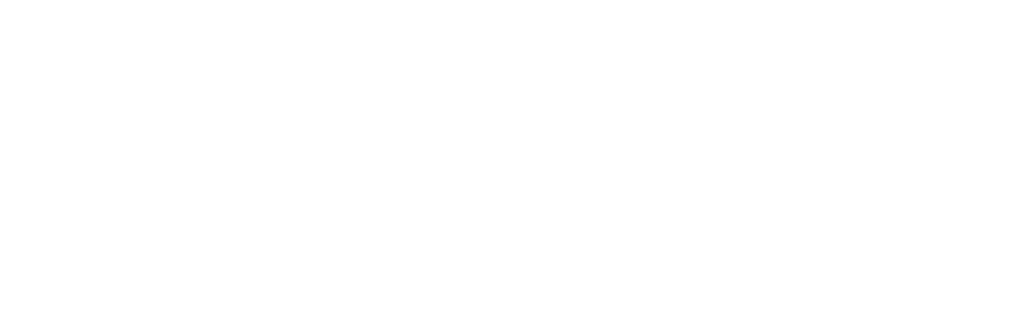
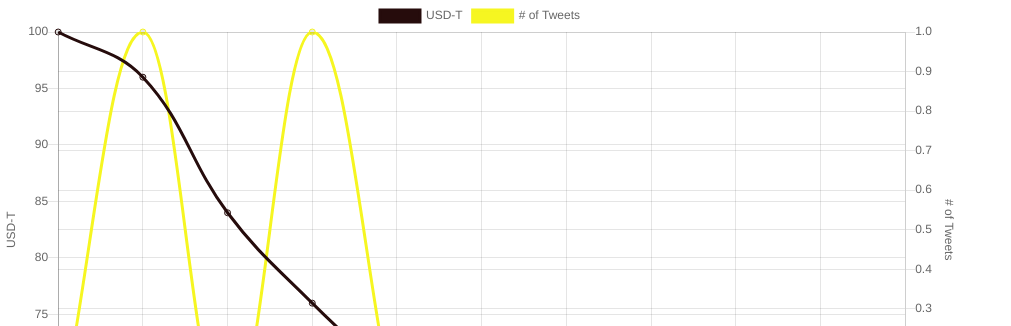
Before and after one commit to alxgmpr/Bitrate, a website: page index.html in a window 1280 px wide. Shown: the top 326 px of the page, without its empty margins (0-1011 px from the left). Drawn offline with nearby package versions, Linux system fonts and the light colour scheme.

Commit message:
Chart is able to display

```diff
--- a/index.html
+++ b/index.html
@@ -5,7 +5,7 @@
     <meta charset="utf-8">
     <meta name="viewport" content="width=device-width, initial-scale=1, shrink-to-fit=no">
     <meta http-equiv="x-ua-compatible" content="ie=edge">
-    <title>Material Design Bootstrap</title>
+    <title>Bitrate</title>
     <!-- Font Awesome -->
     <link rel="stylesheet" href="https://maxcdn.bootstrapcdn.com/font-awesome/4.7.0/css/font-awesome.min.css">
     <!-- Bootstrap core CSS -->
@@ -14,21 +14,32 @@
     <link href="MDBootstrap/css/mdb.min.css" rel="stylesheet">
     <!-- Your custom styles (optional) -->
     <link href="MDBootstrap/css/style.css" rel="stylesheet">
+    <style>
+        canvas {
+            -moz-user-select: none;
+            -webkit-user-select: none;
+            -ms-user-select: none;
+        }
+
+    </style>
 </head>
 
 <body>
 
-<!-- Start your project here-->
-<div style="height: 100vh">
-    <div class="flex-center flex-column">
-        <h1 class="animated fadeIn mb-4">Material Design for Bootstrap</h1>
+<!--&lt;!&ndash; Start your project here&ndash;&gt;-->
+<!--<div style="height: 100vh">-->
+    <!--<div class="flex-center flex-column">-->
+        <!--<h1 class="animated fadeIn mb-4">Material Design for Bootstrap</h1>-->
 
-        <h5 class="animated fadeIn mb-3">Thank you for using our product. We're glad you're with us.</h5>
+        <!--<h5 class="animated fadeIn mb-3">Thank you for using our product. We're glad you're with us.</h5>-->
 
-        <p class="animated fadeIn text-muted">MDB Team</p>
-    </div>
+        <!--<p class="animated fadeIn text-muted">MDB Team</p>-->
+    <!--</div>-->
+<!--</div>-->
+<!-- /Start your project here-->
+<div style="width:75%;">
+    <canvas id="myChart"></canvas>
 </div>
-<!-- /Start your project here-->
 
 <!-- SCRIPTS -->
 <!-- JQuery -->
@@ -39,6 +50,64 @@
 <script type="text/javascript" src="MDBootstrap/js/bootstrap.min.js"></script>
 <!-- MDB core JavaScript -->
 <script type="text/javascript" src="MDBootstrap/js/mdb.min.js"></script>
+<script type = "text/javascript" src="https://cdnjs.cloudflare.com/ajax/libs/Chart.js/2.7.2/Chart.js"></script>
+<script type="text/javascript" src="https://cdnjs.cloudflare.com/ajax/libs/Chart.js/2.7.2/Chart.min.js"></script>
+
+<script>
+    var canvas = document.getElementById('myChart');
+    new Chart(canvas, {
+        type: 'line',
+        data: {
+            labels: ['January', 'February', 'March', 'April', 'May',"June","July","August","September","November","December"],
+            datasets: [{
+                label: 'USD-T',
+                 borderColor: 'rgb(38, 12, 12)',
+                // backgroundColor: window.chartColors.red,
+                yAxisID: 'left-axis',
+                fill: false,
+                data: [100, 96, 84, 76, 69],
+            }, {
+                label: '# of Tweets',
+                 borderColor: 'rgb(246, 246, 33)',
+                // backgroundColor: window.chartColors.blue,
+                fill: false,
+                yAxisID: 'right-axis',
+                data: [0, 1, 0, 1, 0],
+            }]
+        },
+        options: {
+            scales: {
+                yAxes: [{
+                    scaleLabel:{
+                        display: true,
+                        labelString: "USD-T"
+                    },
+                    id: 'left-axis',
+                    type: 'linear',
+                    position: 'left'
+                }, {
+                    scaleLabel:{
+                        display: true,
+                        labelString: "# of Tweets"
+                    },
+                    id: 'right-axis',
+                    type: 'linear',
+                    position: 'right',
+                    ticks: {
+                        max: 1,
+                        min: 0
+                    }
+                }],
+                xAxes: [{
+                    scaleLabel:{
+                        display: true,
+                        labelString: "Months"
+                    }
+                }]
+            }
+        }
+    });
+</script>
 </body>
 
 </html>
```
